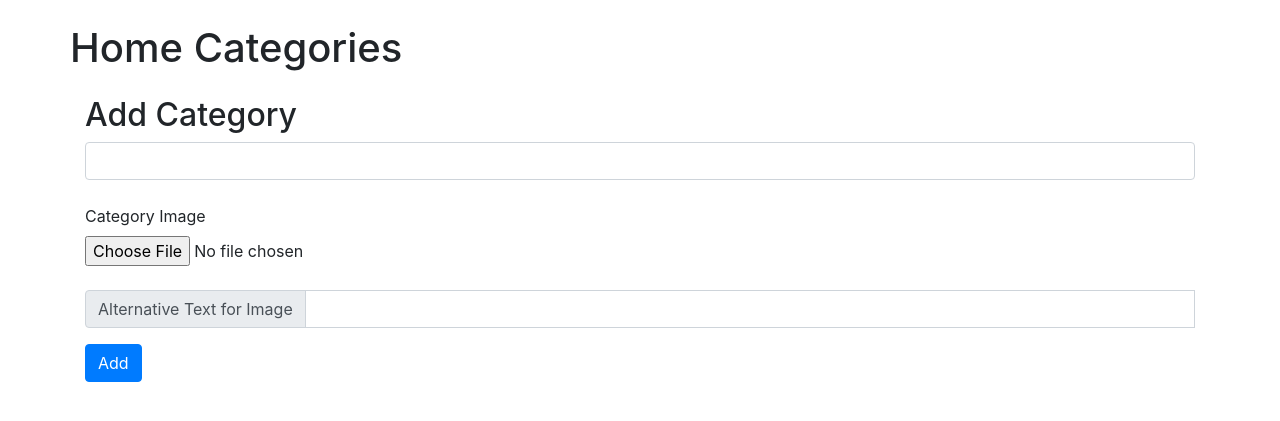
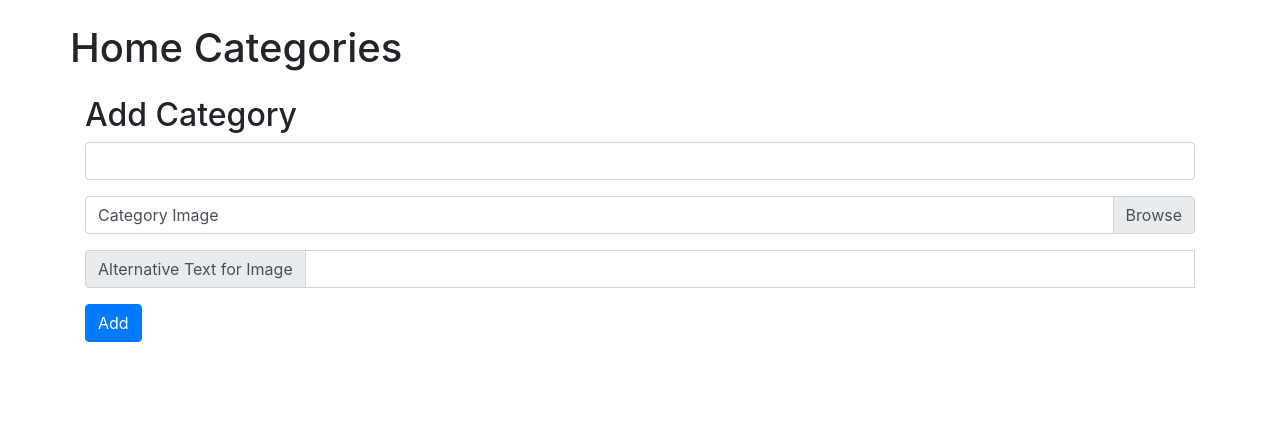
Before and after one commit to Dev-Laurin/smartHomeDevicesForDisabled, a Flask app: template smartify/templates/homecategories.html in a window 1280 px wide. Shown: the part 56-477 px from the top of the page. Run offline with Flask 2, Linux system fonts and the light colour scheme; the template is opened without the code that fills it, so the values that code supplies are empty; some libraries are stand-ins or nearby versions.

Commit message:
Image upload file in bootstrap now.

```diff
--- a/smartify/templates/create_device.html
+++ b/smartify/templates/create_device.html
@@ -165,13 +165,15 @@
 		    </div>
 		</div>
 		<div class="form-group">
-			<label for="deviceImage">Device Image</label>
-			<input type="file" class="form-control-file custom-file" id="deviceImage" name='image' required>
+			<div class="custom-file">
+				<label class="custom-file-label" for="deviceImage">Device Image</label>
+				<input type="file" class="custom-file-input" id="deviceImage" name='image' required>
 				<div class="valid-feedback">
 			    	Looks good!
 			    </div>
 			    <div class="invalid-feedback">
 			    	Please upload an image.
+			    </div>
 			</div>
 		</div>
 		<div class="input-group mb-3">
--- a/smartify/templates/homecategories.html
+++ b/smartify/templates/homecategories.html
@@ -19,11 +19,16 @@
 	</div>
 	<h2> Add Category </h2>
 	<form class="needs-validation form" action="/addHomeCategory" method="post" enctype="multipart/form-data" novalidate>
+		<div class="form-group">
 			<label class="sr-only" for="newCat">New home category name</label>
-		<input type="text" name="name" id='newCat' class="form-control mr-1" required/><br>
+			<input type="text" name="name" id='newCat' class="form-control mr-1" required/>
+		</div>
 		<div class="form-group">
-			<label for="newImage">Category Image</label>
-			<input type="file" class="form-control-file" id="newImage" name='image'/><br>
+			<div class="custom-file">
+				<label class="custom-file-label" for="newImage">Category Image</label>
+				<input type="file" class="custom-file-input" id="newImage" name='image'/>
+			</div>
+		</div>
 		<div class="input-group mb-3">
 		  <div class="input-group-prepend">
 		    <label class="input-group-text" for='image_alt'>Alternative Text for Image</label>
@@ -36,7 +41,6 @@
 		    	Must provide alternate text.
 		    </div>
 		</div>
-		</div>
 		<button type="submit" class="btn btn-primary" onclick="addCategory()">Add</button>
 	</form>
 </div>
@@ -46,8 +50,8 @@ function makeEditable(name, id, alt_text){
 	var elem = document.getElementById(name);
 	elem.innerHTML = '<form action="/editHomeCategory/' + id + '" method="post" enctype="multipart/form-data">' +
 	 "<input type='text' name='name' value='" + elem.innerText.replace('Edit', '').replace('Delete', '').trim() + "'/><br>" +
-	'<label class="sr-only" for="changeImage">Category Image</label>' +
-	'<input type="file" class="form-control-file" id="changeImage" name="image"/><br>' +
+	'<div class="custom-file"><label class="custom-file-label" for="changeImage">Category Image</label>' +
+	'<input type="file" class="custom-file-input" id="changeImage" name="image"/></div>' +
 	'<div class="input-group mb-3">' +
 	  '<div class="input-group-prepend">' +
 	    '<label class="input-group-text" for="image_alt">' +'Alternative Text for Image</label>' +
```
Lines whose indentation alone changed are shown as unchanged.
